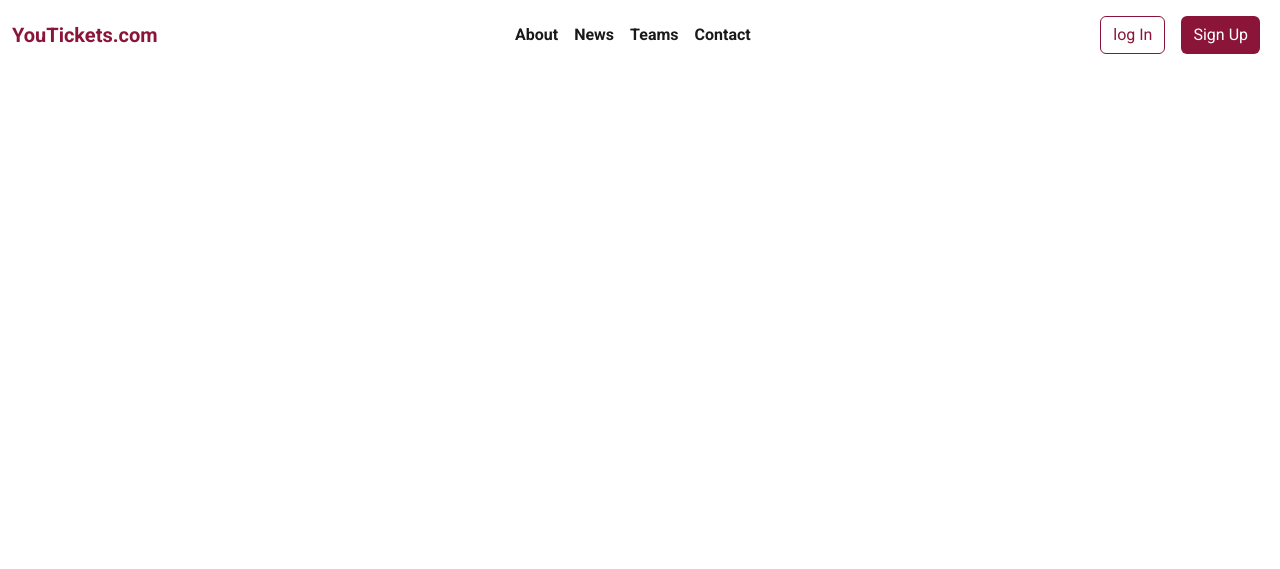
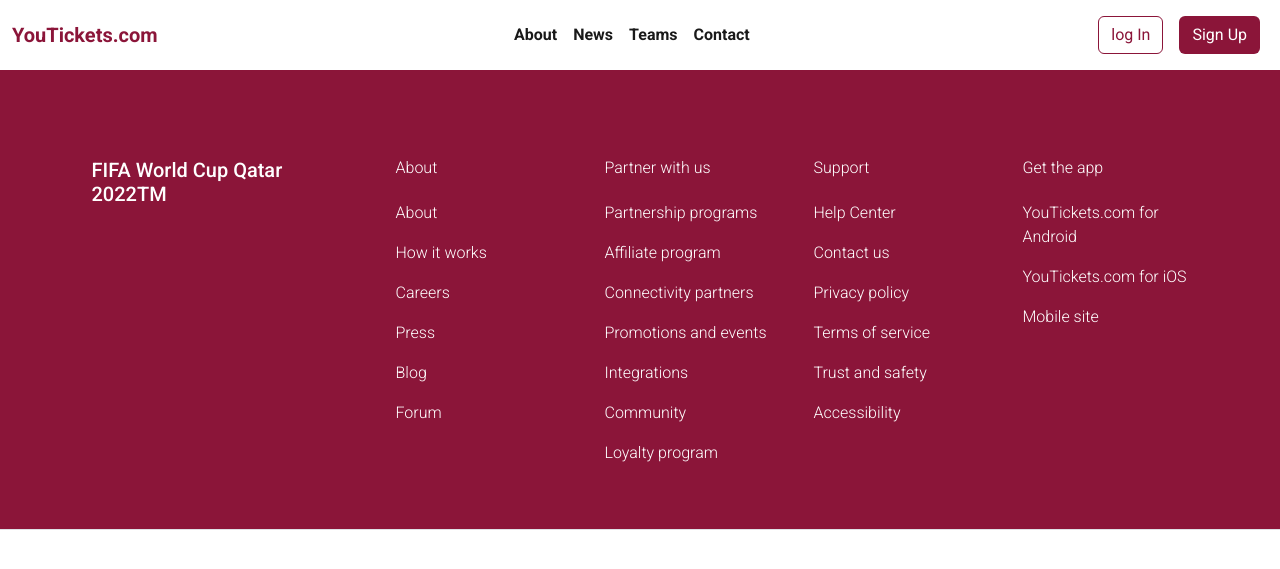
Before and after one commit to 21asphyxia/Gestion-des-Tickets---FIFA-World-Cup-Qatar-2022, a PHP site: page /pages/index.html in a window 1280 px wide. Shown: the top 569 px of the page. Run offline with PHP 8.4, Linux system fonts and the light colour scheme; some libraries are stand-ins or nearby versions.

Commit message:
finished task

```diff
--- a/assets/css/style.css
+++ b/assets/css/style.css
@@ -19,12 +19,13 @@
     border: 1px solid ;
 
 }
-#btnSignup {
+#btnSignup{
     background-color: var(--secondary-color);
     color:var(--primary-color);
-    border: 1px  ;
-
-
+}
+#btnSignup:hover{
+    background-color:#81223e;;
+    color:var(--primary-color);
 }
 #Youtickets{
     color:var(--secondary-color);
@@ -32,3 +33,8 @@
 #navBar{
     color: var(--primary-color);
 }
+#footer{
+    background-color: var(--secondary-color);
+    color: var(--primary-color);
+
+}
--- a/pages/index.html
+++ b/pages/index.html
@@ -63,9 +63,135 @@
     <section><!-- YOUNESS --></section>
     <section><!-- YOUNESS --></section>
 
-    <footer><!-- HAJJOU -->
 
-    </footer>
+        <!-- ********************"Footer"****************Start HAJJOU******************************** -->
+
+    <!-- Footer -->
+<footer class="text-center text-lg-start bg-white text-muted">
+  <!-- Section: Social media -->
+
+  <!-- Section: Social media -->
+
+  <!-- Section: Links  -->
+  <section id="footer" class="d-flex justify-content-center justify-content-lg-between p-4 border-bottom">
+    <div class="container text-center text-md-start mt-5">
+      <!-- Grid row -->
+      <div class="row mt-3">
+        <!-- Grid column -->
+        <div class="col-md-3 col-lg-4 col-xl-3 mx-auto mb-4">
+          <!-- Content -->
+          <h5>
+            FIFA World Cup Qatar 2022TM
+          </h5>
+        </div>
+        <!-- Grid column -->
+
+        <!-- Grid column -->
+        <div class="col-md-2 fw-light col-lg-2 col-xl-2 mx-auto mb-4">
+          <!-- Links -->
+          <h6 class="fw-light mb-4">
+            About
+          </h6>
+          <p>
+            <a href="#!" class="text-reset text-decoration-none">About</a>
+          </p>
+          <p>
+            <a href="#!" class="text-reset text-decoration-none">How it works</a>
+          </p>
+          <p>
+            <a href="#!" class="text-reset text-decoration-none">Careers</a>
+          </p>
+          <p>
+            <a href="#!" class="text-reset text-decoration-none">Press</a>
+          </p>
+          <p>
+            <a href="#!" class="text-reset text-decoration-none">Blog</a>
+          </p>
+          <p>
+            <a href="#!" class="text-reset text-decoration-none">Forum</a>
+          </p>
+
+        </div>
+        <!-- Grid column -->
+
+        <!-- Grid column -->
+        <div class="col-md-3 fw-light col-lg-2 col-xl-2 mx-auto mb-4">
+          <!-- Links -->
+          <h6 class="fw-light mb-4">
+            Partner with us
+          </h6>
+          <p>
+            <a href="#!" class="text-reset text-decoration-none">Partnership programs</a>
+          </p>
+          <p>
+            <a href="#!" class="text-reset text-decoration-none">Affiliate program</a>
+          </p>
+          <p>
+            <a href="#!" class="text-reset text-decoration-none">Connectivity partners</a>
+          </p>
+          <p>
+            <a href="#!" class="text-reset text-decoration-none">Promotions and events</a>
+          </p>
+          <p>
+            <a href="#!" class="text-reset text-decoration-none">Integrations</a>
+          </p>
+          <p>
+            <a href="#!" class="text-reset text-decoration-none">Community</a>
+          </p>
+          <p>
+            <a href="#!" class="text-reset text-decoration-none">Loyalty program</a>
+          </p>
+        </div>
+        <!-- Grid column -->
+          <!-- Grid column -->
+        <div class="col-md-2 fw-light col-lg-2 col-xl-2 mx-auto mb-4">
+          <!-- Links -->
+          <h6 class="fw-light mb-4">
+            Support
+          </h6>
+          <p>
+            <a href="#!" class="text-reset text-decoration-none">Help Center</a>
+          </p>
+          <p>
+            <a href="#!" class="text-reset text-decoration-none">Contact us</a>
+          </p>
+          <p>
+            <a href="#!" class="text-reset text-decoration-none">Privacy policy</a>
+          </p>
+          <p>
+            <a href="#!" class="text-reset text-decoration-none">Terms of service</a>
+          </p>
+          <p>
+            <a href="#!" class="text-reset text-decoration-none">Trust and safety</a>
+          </p>
+          <p>
+            <a href="#!" class="text-reset text-decoration-none">Accessibility</a>
+          </p>
+
+        </div>
+        <!-- Grid column -->
+        <!-- Grid column -->
+        <div class="col-md-2 fw-light col-lg-2 col-xl-2 mx-auto mb-4">
+          <!-- Links -->
+          <h6 class=" fw-light mb-4">
+            Get the app
+          </h6>
+          <p>
+            <a href="#!" class="text-reset text-decoration-none">YouTickets.com for Android</a>
+          </p>
+          <p>
+            <a href="#!" class="text-reset text-decoration-none">YouTickets.com for iOS </a>
+          </p>
+          <p>
+            <a href="#!" class="text-reset text-decoration-none">Mobile site</a>
+          </p>
+        </div>
+    </div>
+  </section>
+</footer>
+<!-- Footer -->
+        <!-- ********************"Footer"****************END HAJJOU******************************** -->
+
 
 
 </body>
```
